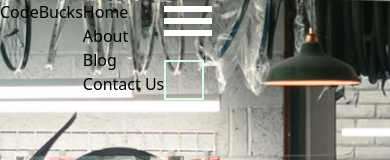
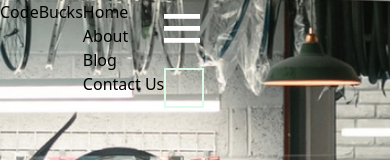
Before and after one commit to avoajaugochukwu/bycking.com, a Next.js app: page / in a window 390 px wide. Shown: the top 160 px of the page. Built offline with nearby package versions, Linux system fonts and the light colour scheme.

Commit message:
Updated hamburger menu

```diff
--- a/components/layout/HeaderTest.js
+++ b/components/layout/HeaderTest.js
@@ -48,7 +48,7 @@ const HeaderTest = () => {
               </a>
             </li>
           </ul>
-          <div className=" text-yellow-400" onClick={handleClick}>
+          <div className=" text-yellow-400 pt-2" onClick={handleClick}>
             <p className="">
               {click ? <CloseSign /> : <HamburgerMenu />}
 
--- a/components/svg/HamburgerMenu.js
+++ b/components/svg/HamburgerMenu.js
@@ -3,9 +3,9 @@ import React from "react";
 const HamburgerMenu = ({ color = "#ffffff" }) => {
   return (
     <svg viewBox="0 0 100 80" width="60" height="60" fill={color}>
-      <rect width="80" height="10"></rect>
-      <rect y="20" width="80" height="10"></rect>
-      <rect y="40" width="80" height="10"></rect>
+      <rect width="60" height="8"></rect>
+      <rect y="20" width="60" height="8"></rect>
+      <rect y="40" width="60" height="8"></rect>
     </svg>
   );
 };
```
